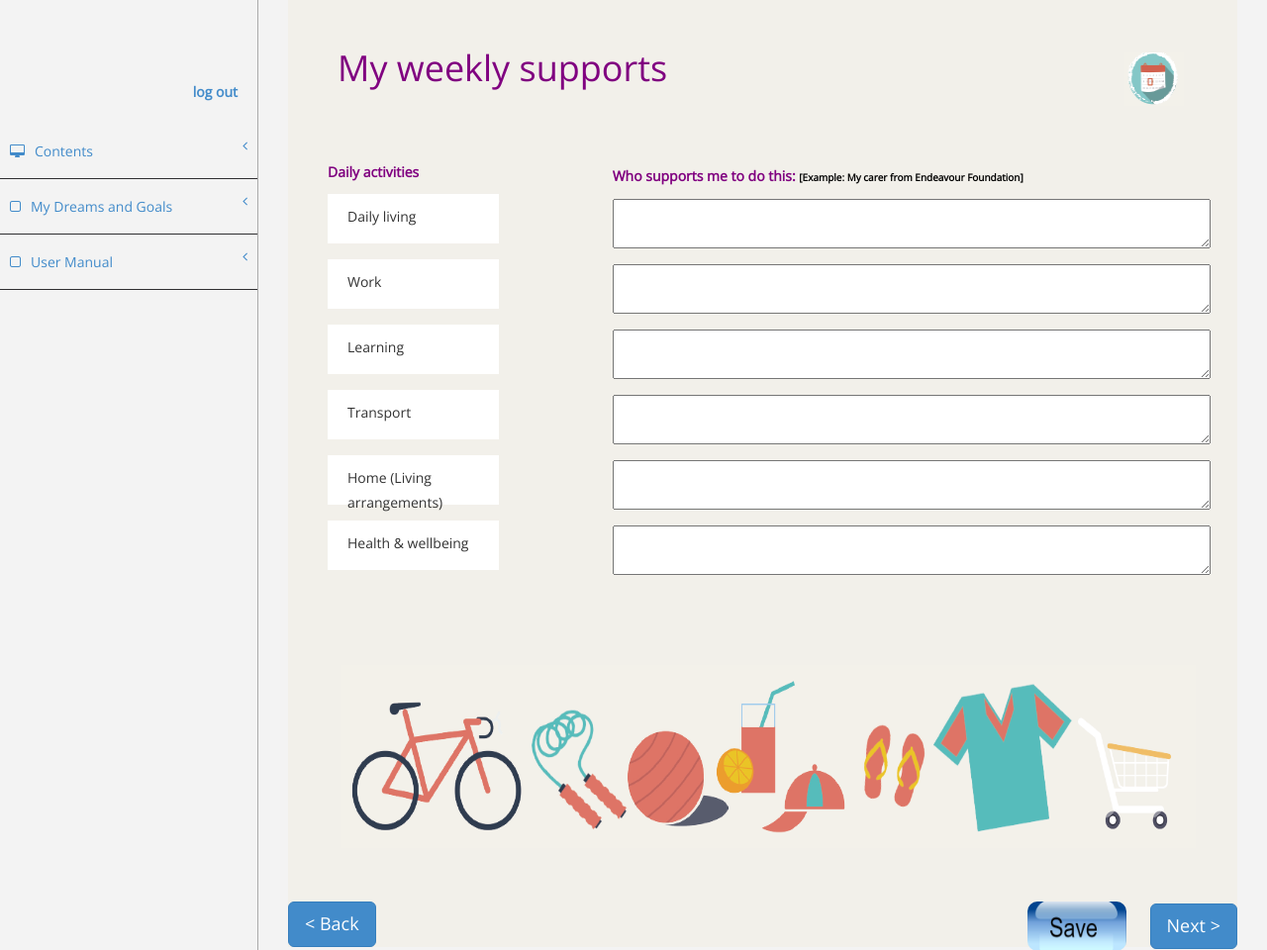
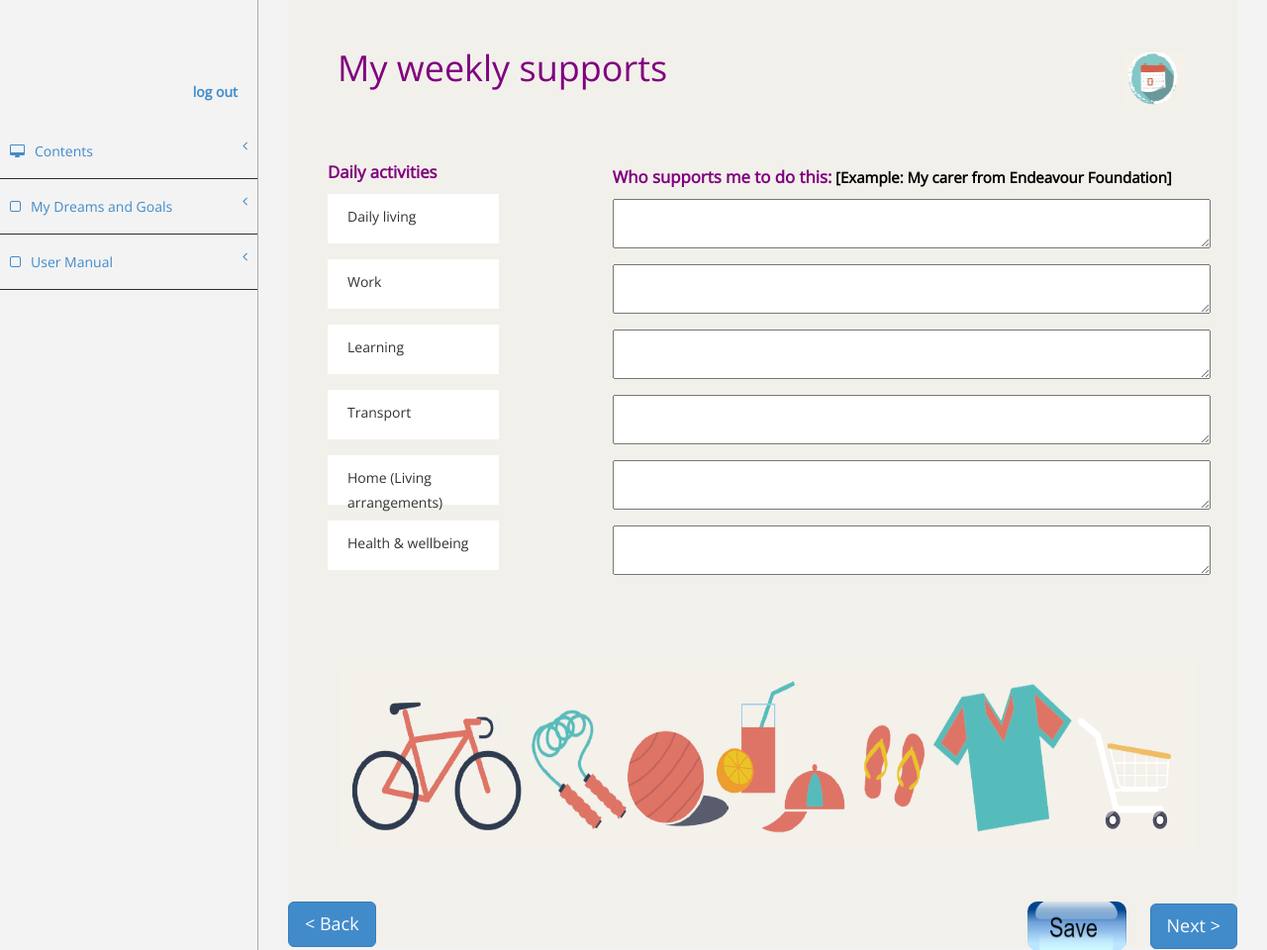
Before and after one commit to allen391/Mapping-My-World, a Django app: page /MMW/weeklysupport/ in a window 1280 px wide. Shown: the part 91-1051 px from the top of the page at 99% size. Run offline with Django 3.2, Linux system fonts and the light colour scheme; a user stored in the database is signed in; data comes from the database, SQL or seed files in the repository; both versions use the stored data as it was after the commit; some libraries are stand-ins or nearby versions.

Commit message:
fix some layouts and some function errors. final version of the website

```diff
--- a/MMW/templates/mmw/dailyactivity.html
+++ b/MMW/templates/mmw/dailyactivity.html
@@ -154,11 +154,11 @@
         <h3>Don't forget to inlcude your hobbies an interests!</h3>
         <div style="display: flex;">
             <div style="width: 49%">
-                <p>Thins I do sometimes</p>
+                <p>Things I do sometimes</p>
                 <textarea id="do">{{do}}</textarea>
             </div>
             <div style="width: 49%">
-                <p>Thins I lkie but haven't done for a while</p>
+                <p>Things I like but haven't done for a while</p>
                 <textarea id="havenotdo">{{havenotdo}}</textarea>
             </div>
         </div>
--- a/MMW/templates/mmw/weeklysupport.html
+++ b/MMW/templates/mmw/weeklysupport.html
@@ -56,11 +56,11 @@
         <table>
             <tr id="table-header">
                 <th class="table-header-content" style="width: 30%">
-                    <p>Daily activities</p>
+                    <p style="font-size: larger"> Daily activities</p>
                 </th>
                 <th class="table-header-content" style="width: 70%">
-                    <span style="width: 70%">Who supports me to do this:</span>
-                    <span style="color:black; font-size: 10px">[Example: My carer from Endeavour Foundation]</span>
+                    <span style="width: 70%; font-size: larger">Who supports me to do this:</span>
+                    <span style="color:black; font-size: 15px">[Example: My carer from Endeavour Foundation]</span>
                 </th>
             </tr>
             <tr>
```
Also changed, not shown: db.sqlite3.
